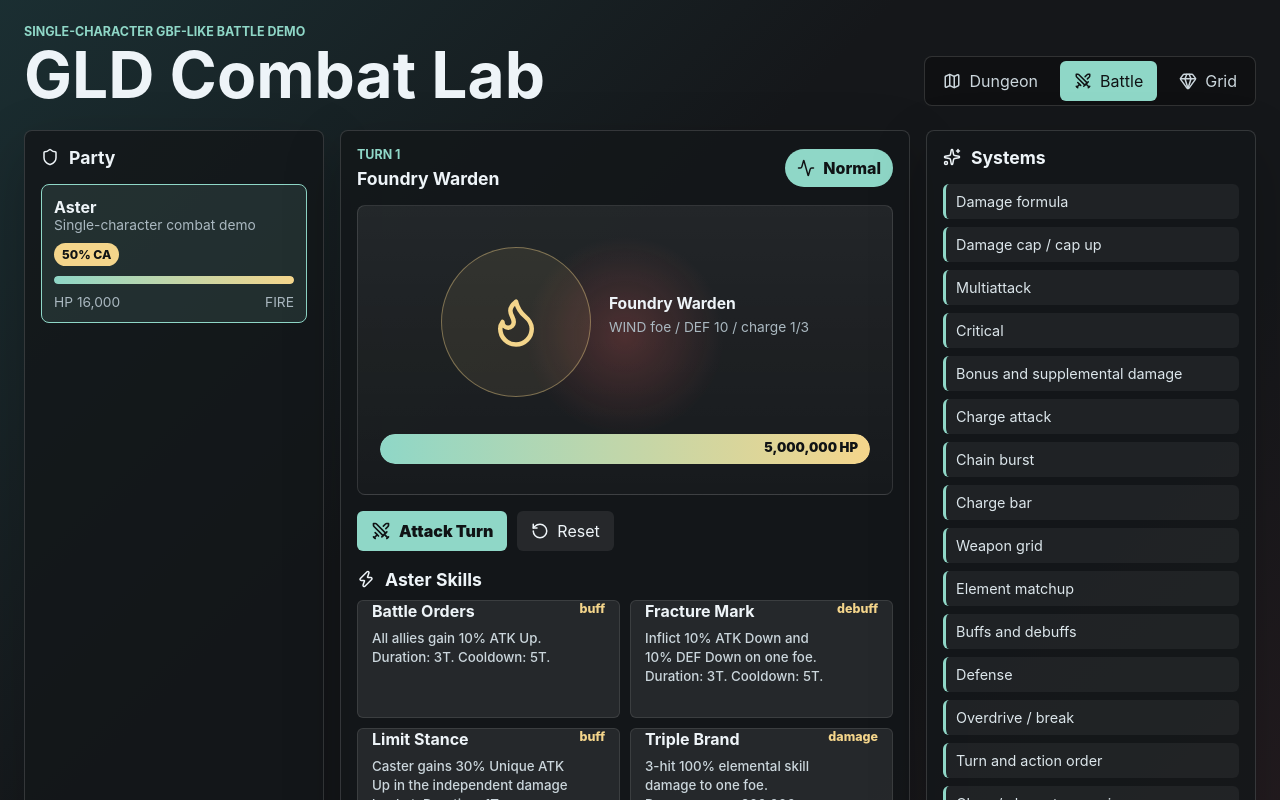
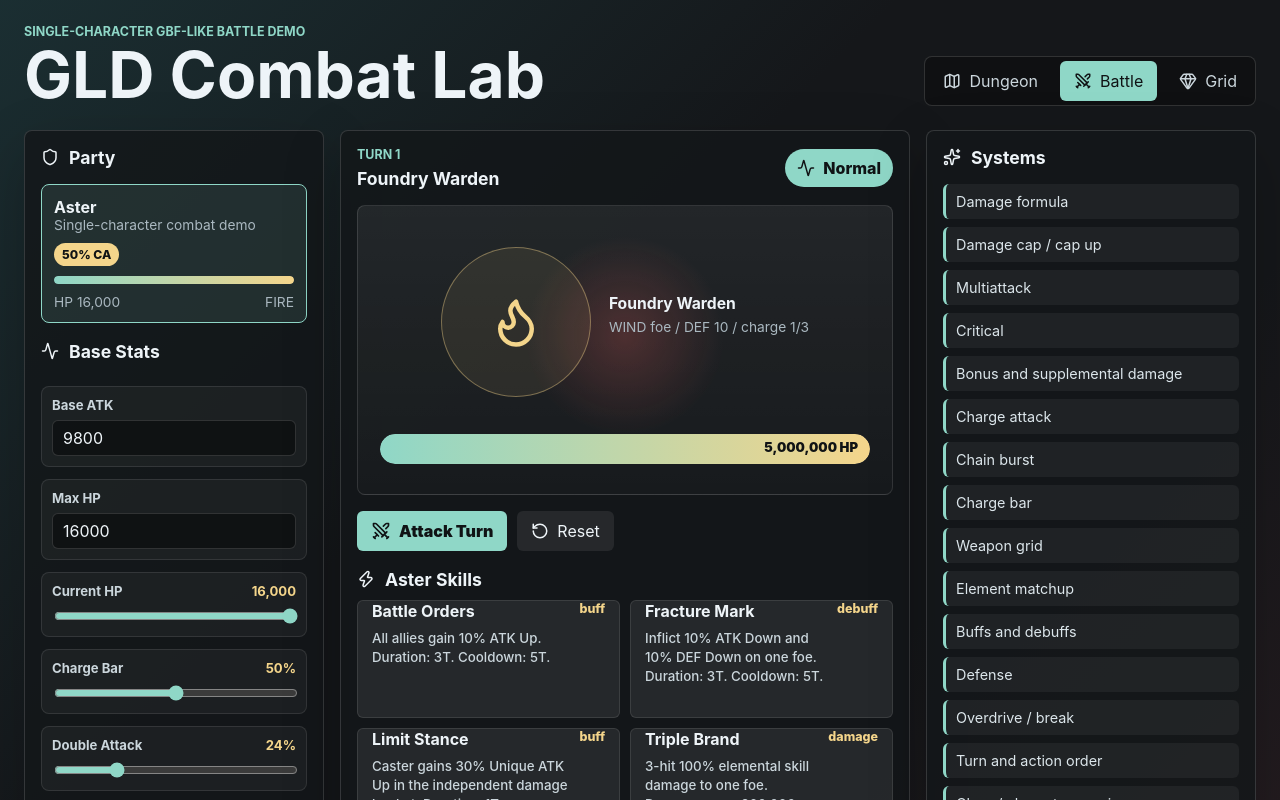
Before and after one commit to geturin/GLD, a React (Vite) app: page / in a window 1280 px wide. Shown: the top 800 px of the page. Built offline with nearby package versions, Linux system fonts and the light colour scheme.

Commit message:
Add character stat dashboard

```diff
--- a/src/App.tsx
+++ b/src/App.tsx
@@ -59,6 +59,15 @@ function expectedNormalDamage(state: BattleState, member: Combatant) {
   });
 }
 
+function clamp(value: number, min: number, max: number) {
+  return Math.max(min, Math.min(max, value));
+}
+
+function readNumber(value: string) {
+  const parsed = Number(value);
+  return Number.isFinite(parsed) ? parsed : 0;
+}
+
 export function App() {
   const [battle, setBattle] = useState(createInitialBattleState);
   const [selectedMemberId, setSelectedMemberId] = useState(battle.party[0].id);
@@ -71,6 +80,58 @@ export function App() {
   );
   const enemyHpRate = hpPercent(battle.enemy.hp, battle.enemy.maxHp);
   const elementRate = elementMultiplier(selectedMember.element, battle.enemy.element);
+
+  function updateSelectedMember(updater: (member: Combatant) => Combatant) {
+    setBattle((current) => ({
+      ...current,
+      party: current.party.map((member) =>
+        member.id === selectedMember.id ? updater(member) : member,
+      ),
+      lastActionSummary: `${selectedMember.name} stats adjusted`,
+    }));
+  }
+
+  function setSelectedBaseAttack(value: number) {
+    updateSelectedMember((member) => ({
+      ...member,
+      baseAttack: clamp(Math.round(value), 1, 999999),
+    }));
+  }
+
+  function setSelectedMaxHp(value: number) {
+    updateSelectedMember((member) => {
+      const maxHp = clamp(Math.round(value), 1, 999999);
+      return {
+        ...member,
+        maxHp,
+        hp: clamp(member.hp, 0, maxHp),
+      };
+    });
+  }
+
+  function setSelectedHp(value: number) {
+    updateSelectedMember((member) => ({
+      ...member,
+      hp: clamp(Math.round(value), 0, member.maxHp),
+    }));
+  }
+
+  function setSelectedChargeBar(value: number) {
+    updateSelectedMember((member) => ({
+      ...member,
+      chargeBar: clamp(Math.round(value), 0, 100),
+    }));
+  }
+
+  function setSelectedMultiattack(kind: "double" | "triple", value: number) {
+    updateSelectedMember((member) => ({
+      ...member,
+      multiattack: {
+        ...member.multiattack,
+        [kind]: clamp(value / 100, 0, 1),
+      },
+    }));
+  }
 
   return (
     <main className="app-shell">
@@ -124,6 +185,95 @@ export function App() {
               </button>
             ))}
           </div>
+
+          <section className="stat-dashboard" aria-label={`${selectedMember.name} base stat dashboard`}>
+            <div className="section-title compact-title">
+              <Activity size={18} />
+              <h2>Base Stats</h2>
+            </div>
+
+            <label className="number-control">
+              <span>Base ATK</span>
+              <input
+                min="1"
+                onChange={(event) => setSelectedBaseAttack(readNumber(event.target.value))}
+                step="100"
+                type="number"
+                value={selectedMember.baseAttack}
+              />
+            </label>
+
+            <label className="number-control">
+              <span>Max HP</span>
+              <input
+                min="1"
+                onChange={(event) => setSelectedMaxHp(readNumber(event.target.value))}
+                step="100"
+                type="number"
+                value={selectedMember.maxHp}
+              />
+            </label>
+
+            <label className="range-control">
+              <span>
+                Current HP <strong>{formatNumber(selectedMember.hp)}</strong>
+              </span>
+              <input
+                max={selectedMember.maxHp}
+                min="0"
+                onChange={(event) => setSelectedHp(readNumber(event.target.value))}
+                step="100"
+                type="range"
+                value={selectedMember.hp}
+              />
+            </label>
+
+            <label className="range-control">
+              <span>
+                Charge Bar <strong>{selectedMember.chargeBar}%</strong>
+              </span>
+              <input
+                max="100"
+                min="0"
+                onChange={(event) => setSelectedChargeBar(readNumber(event.target.value))}
+                step="5"
+                type="range"
+                value={selectedMember.chargeBar}
+              />
+            </label>
+
+            <label className="range-control">
+              <span>
+                Double Attack <strong>{Math.round(selectedMember.multiattack.double * 100)}%</strong>
+              </span>
+              <input
+                max="100"
+                min="0"
+                onChange={(event) =>
+                  setSelectedMultiattack("double", readNumber(event.target.value))
+                }
+                step="1"
+                type="range"
+                value={Math.round(selectedMember.multiattack.double * 100)}
+              />
+            </label>
+
+            <label className="range-control">
+              <span>
+                Triple Attack <strong>{Math.round(selectedMember.multiattack.triple * 100)}%</strong>
+              </span>
+              <input
+                max="100"
+                min="0"
+                onChange={(event) =>
+                  setSelectedMultiattack("triple", readNumber(event.target.value))
+                }
+                step="1"
+                type="range"
+                value={Math.round(selectedMember.multiattack.triple * 100)}
+              />
+            </label>
+          </section>
         </aside>
 
         <section className="battle-stage" aria-label="Battle stage">
--- a/src/styles.css
+++ b/src/styles.css
@@ -20,7 +20,8 @@ body {
   min-height: 100vh;
 }
 
-button {
+button,
+input {
   font: inherit;
 }
 
@@ -148,6 +149,10 @@ h3 {
   margin-bottom: 16px;
 }
 
+.compact-title {
+  margin: 18px 0 12px;
+}
+
 .stage-header {
   justify-content: space-between;
 }
@@ -225,6 +230,50 @@ h3 {
 .stat-row {
   display: flex;
   justify-content: space-between;
+}
+
+.stat-dashboard {
+  display: grid;
+  gap: 12px;
+}
+
+.number-control,
+.range-control {
+  display: grid;
+  gap: 7px;
+  padding: 10px;
+  border: 1px solid rgba(255, 255, 255, 0.1);
+  border-radius: 8px;
+  background: rgba(255, 255, 255, 0.04);
+}
+
+.number-control span,
+.range-control span {
+  display: flex;
+  justify-content: space-between;
+  gap: 10px;
+  color: #cbd6dc;
+  font-size: 0.82rem;
+  font-weight: 700;
+}
+
+.range-control strong {
+  color: #f4d58b;
+}
+
+.number-control input {
+  width: 100%;
+  min-height: 36px;
+  padding: 0 10px;
+  border: 1px solid rgba(255, 255, 255, 0.14);
+  border-radius: 6px;
+  color: #eef4f8;
+  background: rgba(13, 15, 17, 0.8);
+}
+
+.range-control input {
+  width: 100%;
+  accent-color: #8fd7c7;
 }
 
 .battle-stage {
```
